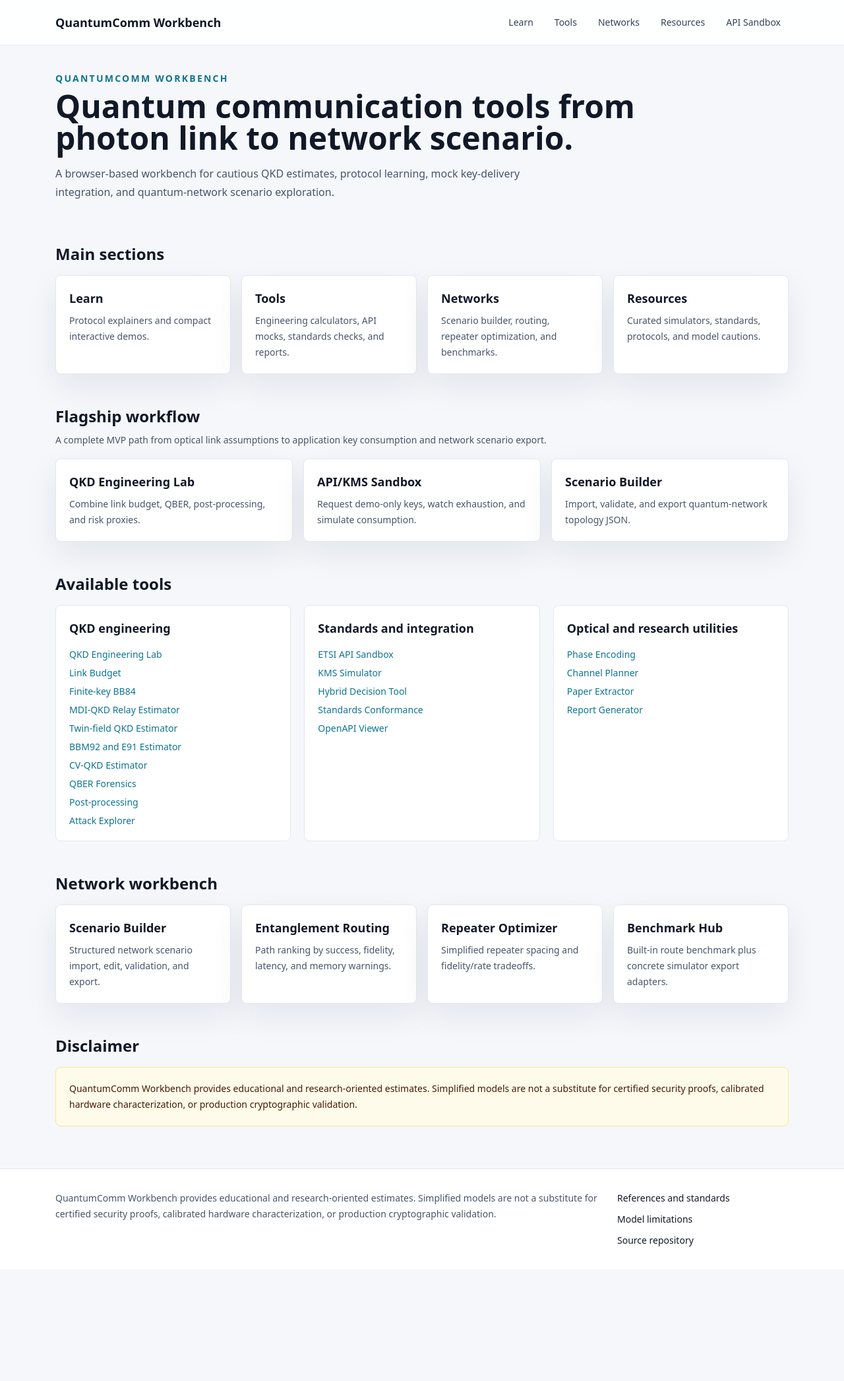
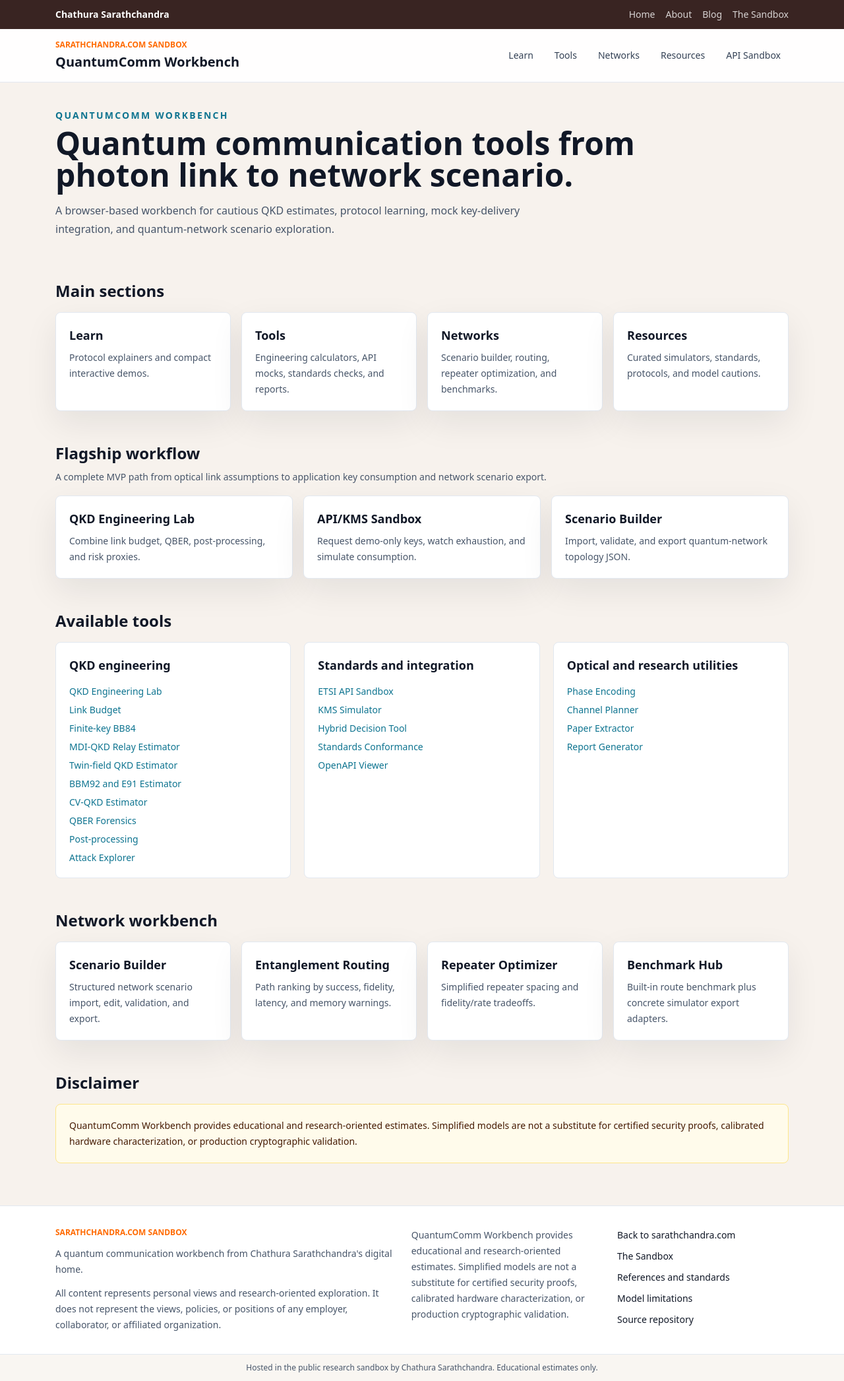
Before and after one commit to chathura77/quantumcomm_workbench, a Next.js app: page / in a window 1280 px wide. Shown: the whole page at 66% size. Before the commit the page ends 1924 px from the top, so only its background shows below. Built offline with nearby package versions, Linux system fonts and the light colour scheme.

Commit message:
Add SarathChandra branding and base path support

```diff
--- a/app/globals.css
+++ b/app/globals.css
@@ -12,7 +12,7 @@
 
 body {
   margin: 0;
-  background: #f5f7fb;
+  background: #f7f2ed;
   color: #111827;
 }
 
--- a/app/layout.tsx
+++ b/app/layout.tsx
@@ -1,11 +1,17 @@
 import type { Metadata } from "next";
 import Link from "next/link";
 import "./globals.css";
-import { disclaimer, mainNav } from "@/lib/content";
+import { disclaimer, hostBrand, hostNav, mainNav } from "@/lib/content";
 
 export const metadata: Metadata = {
-  title: "QuantumComm Workbench",
+  title: "QuantumComm Workbench | Chathura Sarathchandra",
   description: "Quantum communication calculators, QKD API sandboxes, and network scenario tools.",
+  openGraph: {
+    siteName: "Chathura Sarathchandra",
+    title: "QuantumComm Workbench",
+    description: "Quantum communication calculators, QKD API sandboxes, and network scenario tools.",
+    type: "website"
+  },
   icons: {
     icon: "/icon.svg"
   }
@@ -24,12 +30,29 @@ export default function RootLayout({ children }: { children: React.ReactNode })
           Skip to main content
         </a>
         <div className="min-h-screen">
+          <div className="bg-hostbrown text-white">
+            <div className="mx-auto flex w-full max-w-6xl flex-col gap-3 px-5 py-3 text-sm md:flex-row md:items-center md:justify-between">
+              <a href={hostBrand.homeUrl} className="font-semibold hover:text-hostorange">
+                {hostBrand.name}
+              </a>
+              <nav aria-label="SarathChandra.com" className="flex flex-wrap gap-x-4 gap-y-2 text-white/80">
+                {hostNav.map((item) => (
+                  <a key={item.href} href={item.href} className="hover:text-white">
+                    {item.label}
+                  </a>
+                ))}
+              </nav>
+            </div>
+          </div>
           <header className="border-b border-slate-200 bg-white/95">
-            <nav aria-label="Primary" className="mx-auto flex w-full max-w-6xl flex-col gap-4 px-5 py-4 md:flex-row md:items-center md:justify-between">
-              <Link href="/" className="text-lg font-semibold text-ink">QuantumComm Workbench</Link>
+            <nav aria-label="Primary" className="mx-auto flex w-full max-w-6xl flex-col gap-4 px-5 py-4 lg:flex-row lg:items-center lg:justify-between">
+              <Link href="/" className="flex max-w-full flex-col gap-1">
+                <span className="text-xs font-semibold uppercase text-hostorange">{hostBrand.label}</span>
+                <span className="text-xl font-semibold text-ink">QuantumComm Workbench</span>
+              </Link>
               <div className="flex flex-wrap gap-2">
                 {mainNav.map((item) => (
-                  <Link key={item.href} href={item.href} className="rounded-md px-3 py-2 text-sm font-medium text-slate-700 hover:bg-slate-100 hover:text-ink">
+                  <Link key={item.href} href={item.href} className="rounded-md px-3 py-2 text-sm font-medium text-slate-700 hover:bg-warmpaper hover:text-ink">
                     {item.label}
                   </Link>
                 ))}
@@ -40,13 +63,23 @@ export default function RootLayout({ children }: { children: React.ReactNode })
             {children}
           </div>
           <footer className="mt-10 border-t border-slate-200 bg-white" aria-label="Site footer">
-            <div className="mx-auto grid w-full max-w-6xl gap-5 px-5 py-8 text-sm leading-6 text-slate-600 md:grid-cols-[1fr,260px]">
+            <div className="mx-auto grid w-full max-w-6xl gap-7 px-5 py-8 text-sm leading-6 text-slate-600 lg:grid-cols-[1.35fr,0.75fr,260px]">
+              <div className="space-y-3">
+                <p className="text-xs font-semibold uppercase text-hostorange">{hostBrand.label}</p>
+                <p>{hostBrand.tagline}</p>
+                <p>{hostBrand.personalDisclaimer}</p>
+              </div>
               <p>{disclaimer}</p>
               <div className="flex flex-col gap-2">
+                <a href={hostBrand.homeUrl} className="font-medium text-ink hover:text-hostorange">Back to sarathchandra.com</a>
+                <a href={hostBrand.sandboxUrl} className="font-medium text-ink hover:text-hostorange">The Sandbox</a>
                 <Link href="/resources/standards" className="font-medium text-ink hover:text-cyanline">References and standards</Link>
                 <Link href="/resources/model-limitations" className="font-medium text-ink hover:text-cyanline">Model limitations</Link>
                 <a href={sourceRepositoryUrl} className="font-medium text-ink hover:text-cyanline">Source repository</a>
               </div>
+            </div>
+            <div className="border-t border-slate-200 bg-warmpaper/70 px-5 py-3 text-center text-xs text-slate-600">
+              Hosted in the public research sandbox by {hostBrand.name}. Educational estimates only.
             </div>
           </footer>
         </div>
--- a/lib/content.ts
+++ b/lib/content.ts
@@ -1,5 +1,22 @@
 export const disclaimer =
   "QuantumComm Workbench provides educational and research-oriented estimates. Simplified models are not a substitute for certified security proofs, calibrated hardware characterization, or production cryptographic validation.";
+
+export const hostBrand = {
+  name: "Chathura Sarathchandra",
+  homeUrl: "https://www.sarathchandra.com/",
+  sandboxUrl: "https://www.sarathchandra.com/the-sandbox/",
+  label: "SarathChandra.com Sandbox",
+  tagline: "A quantum communication workbench from Chathura Sarathchandra's digital home.",
+  personalDisclaimer:
+    "All content represents personal views and research-oriented exploration. It does not represent the views, policies, or positions of any employer, collaborator, or affiliated organization."
+};
+
+export const hostNav = [
+  { href: "https://www.sarathchandra.com/", label: "Home" },
+  { href: "https://www.sarathchandra.com/about/", label: "About" },
+  { href: "https://www.sarathchandra.com/blog/", label: "Blog" },
+  { href: "https://www.sarathchandra.com/the-sandbox/", label: "The Sandbox" }
+];
 
 export const mainNav = [
   { href: "/learn", label: "Learn" },
--- a/next.config.mjs
+++ b/next.config.mjs
@@ -1,4 +1,9 @@
 const isDevelopment = process.env.NODE_ENV !== "production";
+const basePath = process.env.QUANTUMCOMM_BASE_PATH?.trim();
+
+if (basePath && (!basePath.startsWith("/") || basePath.endsWith("/"))) {
+  throw new Error("QUANTUMCOMM_BASE_PATH must start with '/' and must not end with '/'. Example: /quantumworkbench");
+}
 
 const contentSecurityPolicy = [
   "default-src 'self'",
@@ -29,6 +34,7 @@ const securityHeaders = [
 
 /** @type {import('next').NextConfig} */
 const nextConfig = {
+  ...(basePath ? { basePath } : {}),
   async headers() {
     return [
       {
--- a/tailwind.config.ts
+++ b/tailwind.config.ts
@@ -11,6 +11,9 @@ const config: Config = {
       colors: {
         ink: "#111827",
         panel: "#f8fafc",
+        warmpaper: "#f7f2ed",
+        hostbrown: "#392422",
+        hostorange: "#ff6a00",
         cyanline: "#0e7490",
         plum: "#7e22ce",
         amberline: "#b45309"
```
Also changed, not shown: tests/run.cjs (+4 -0 lines), app/icon.svg, 2 other files (tests, documents, lock files or other folders).
